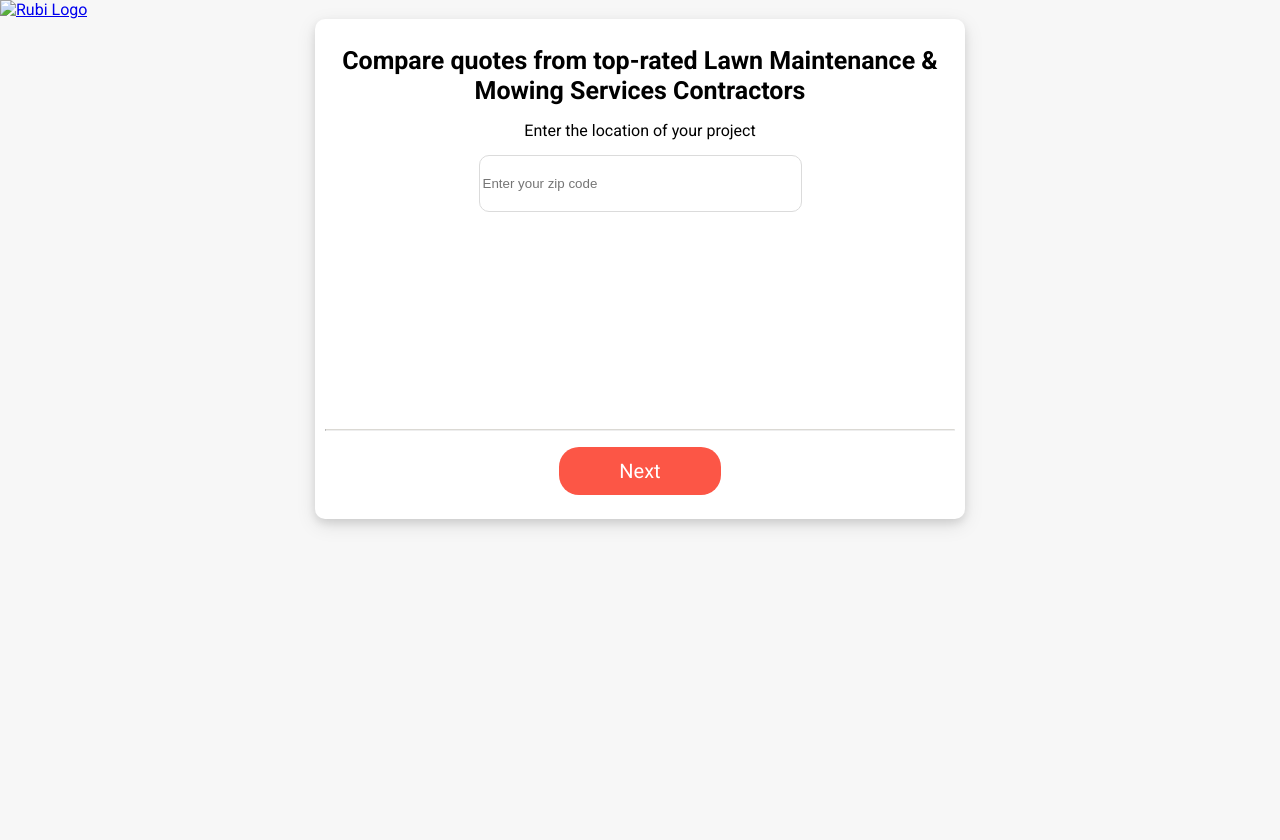
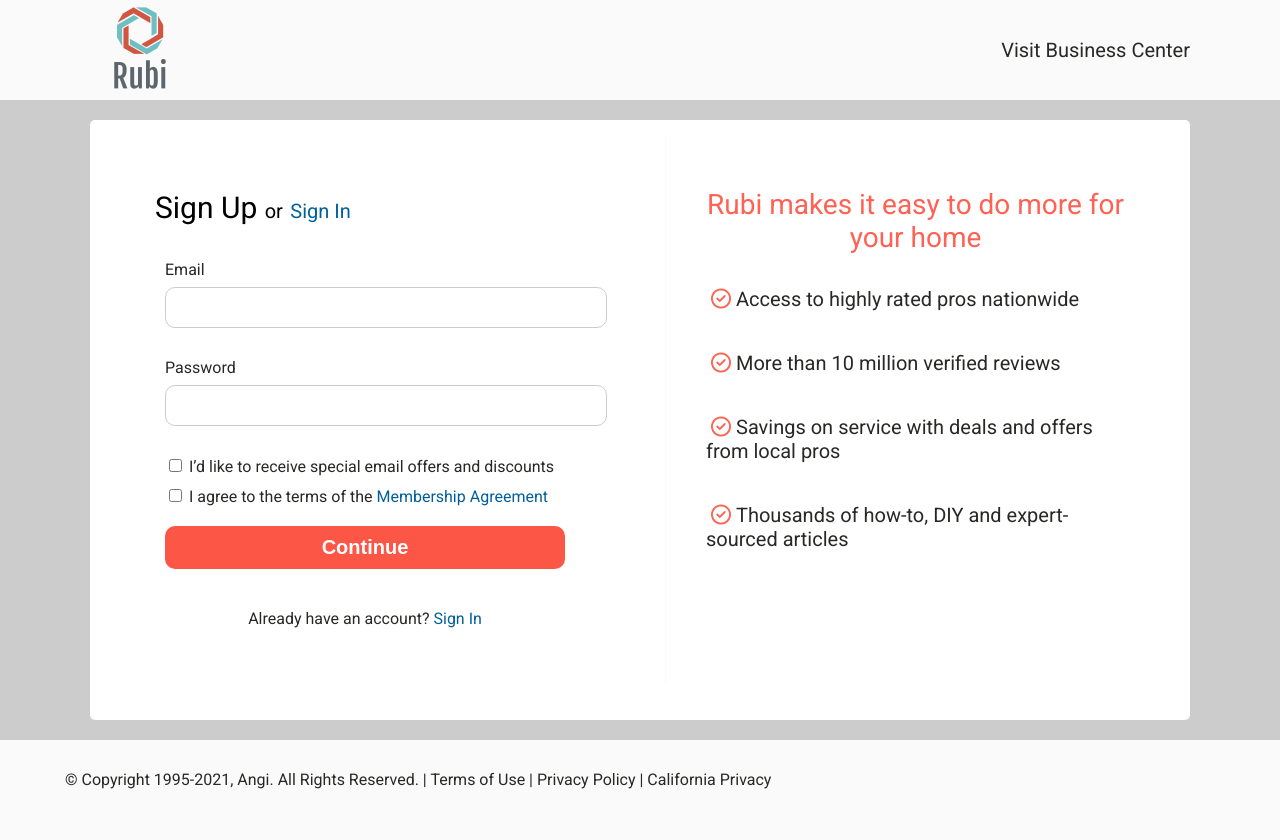
Before and after one commit to tywaynebuchanan/homestars-clone, a website: page app/signup.html in a window 1280 px wide. Before the commit the page ends 800 px from the top, so only its background shows below. Drawn offline with Linux system fonts and the light colour scheme; files that its build step writes are made by us from their sources; files whose address does not match are found by name.

Commit message:
created signup form

```diff
--- a/app/signup.html
+++ b/app/signup.html
@@ -4,44 +4,83 @@
     <meta charset="UTF-8">
     <meta http-equiv="X-UA-Compatible" content="IE=edge">
     <meta name="viewport" content="width=device-width, initial-scale=1.0">
-    <link rel="icon" type="image/png" sizes="16x16" href="img/favicon.ico/favicon-96x96.png">
-    <link rel="stylesheet" href="contact.css">
+    <link rel="icon" type="image/png" sizes="16x16" href="/img/favicon.ico/favicon-96x96.png">
+    <link rel="stylesheet" href="styles.css">
     <!--Font Awesome-->
     <link rel="stylesheet" href="./node_modules/@fortawesome/fontawesome-free/css/all.css">
     <script src="https://kit.fontawesome.com/3ca45502f4.js" crossorigin="anonymous"></script>
-    <title>Contact</title>
+    <title>Sign Up - Rubi</title>
 </head>
 <body>
-    <div>
-        <a href="index.html"><img src="img/logo.png" class="logo__first" alt="Rubi Logo"></a>
+    <div class="container">
+        <div class="row">
+            <a href="/index.html"><img src="/img/logo.png" class="logo__first" alt="Rubi Logo"></a>
+            <p><a href="#">Visit Business Center</a></p>
+        </div>
     </div>
 
-    <div class="box">
-        <div class="box-content">
-            <div class="item1">
-            <h1 class="title">Compare quotes from top-rated Lawn Maintenance & Mowing Services Contractors</h1>
-            <p>Enter the location of your project</p>
-            <input type="text" placeholder = "Enter your zip code" maxlength = "5" id="inputBox">
-            <div class="icon" id="i">
-                <i class="fas fa-exclamation-triangle" id="removeIcon"></i>
+    <section class="section">
+        <div class="wrapper">
+            <div class="row-1">
+                <div class="col-1">
+                    <div class="title">
+                        <h1>Sign Up <span>or</span> <a href="#">Sign In</a></h1>
+                    </div>
+                    <div class="form">
+                        <form id="signupForm" class="signupForm">
+                                <div class="input-1">
+                                    <label for ="email">Email</label>
+                                    <input type="email" name="email" id="email">
+                                    <p id="errEmail"></p>
+                                </div>
+                                <div class="input-2">
+                                    <label for ="password">Password</label>
+                                    <input type="password" name="password" id="password">
+                                    <p id="errPass"></p>
+                                </div>
+                                <div class="input-3">
+                                    <input type="checkbox" name="check" id="emails">
+                                <label>I’d like to receive special email offers and discounts</label>
+                                </div>
+                                <div class="input-4">
+                                    <input type="checkbox" name="check2" id="membership">
+                                    <label>I agree to the terms of the <a href ="">Membership Agreement</a></label>
+                            </div>
+
+                            <div class="formfooter">
+                                <button class="btn" disabled>Continue</button>
+                                <p>Already have an account? <a href ="#">Sign In</a></p>
+                            </div>
+
+                        </form>
+                    </div>
+                </div>
+                <div class="col-2">
+                    <div class="title-2">
+                        <h1>Rubi makes it easy to do more for your home</h1>
+                    </div>
+                    <div class="list">
+
+                            <p><i class="far fa-check-circle"></i>Access to highly rated pros nationwide</p>
+                            <p><i class="far fa-check-circle"></i>More than 10 million verified reviews</p>
+                            <p><i class="far fa-check-circle"></i>Savings on service with deals and offers from local pros</p>
+                            <p> <i class="far fa-check-circle"></i>Thousands of how-to, DIY and expert-sourced articles</p>
+
+                    </div>
+                </div>
             </div>
+        </div>
+    </section>
 
-            <div class="em">
-                <p></p>
-            </div>
-
-            </div>
-
-            <div class="item3">
-                <hr class="divider">
-                <!-- <button class="btn" id="btn">Next</button> -->
-                <a href ="#" onClick = "checkError(); return false"class="btn" id="btn">Next</a>
+    <footer>
+        <div class="footer">
+            <div class="content">
+                © Copyright 1995-2021, Angi. All Rights Reserved. | Terms of Use | Privacy Policy | California Privacy
             </div>
 
         </div>
+    </footer>
 
-
-    </div>
 
     <script src="contact.js"></script>
 </body>
--- /dev/null
+++ b/app/styles.css
@@ -0,0 +1,211 @@
+@import url('https://fonts.googleapis.com/css2?family=Roboto:ital,wght@0,100;0,300;0,400;0,500;0,700;0,900;1,100;1,300;1,400;1,500;1,700;1,900&display=swap');
+
+body{
+    box-sizing: border-box;
+    margin: 0;
+    padding: 0;
+    font-family: 'Roboto', sans-serif;
+    -webkit-font-smoothing: antialiased;
+    -moz-osx-font-smoothing: grayscale;
+    scroll-behavior: smooth;
+    background-color:#CCCCCC;
+
+
+
+
+}
+
+.logo__first {
+    width: 100px;
+    height: 100px;
+    margin-left: 0;
+    padding: 0;
+}
+
+.container{
+
+
+    background-color: #FAFAFA;
+}
+
+.row{
+    max-width: 1100px;
+    display: flex;
+    width: 100%;
+    height: 100px;
+    margin: 0 auto;
+    justify-content: space-between;
+    align-items: center;
+
+}
+
+.row a{
+    color: rgb(40, 40, 39);
+    font-size: 20px;
+    text-decoration: none;
+}
+
+.wrapper{
+    max-width: 1100px;
+    height: 600px;
+    margin: 0 auto;
+    background-color: white;
+    margin-top: 20px;
+    border-radius: 5px;
+
+}
+
+.row-1{
+    display: grid;
+    grid-template-columns: 500px 500px;
+    justify-content: space-around;
+}
+
+.col-1{
+   margin: 15px 10px;
+   padding: 30px;
+
+}
+
+.title h1{
+    font-size: 30px;
+    font-weight: 400;
+}
+
+.title span{
+    font-size: 20px;
+    font-weight: 400;
+}
+
+.title a{
+    font-size: 20px;
+    text-decoration: none;
+    color:rgb(0, 96, 153);
+    font-weight: 400;
+}
+
+.signupForm{
+    padding: 10px;
+    /* display: inline-block; */
+}
+
+.signupForm input[type=email], input[type=password]{
+    display: block;
+    width: 100%;
+    padding: 12px 20px;
+    margin: 8px 0;
+    border-radius: 10px;
+    outline: none;
+    border: 1px solid #CCCCCC;
+}
+
+.signupForm input[type=checkbox]{
+    background-color:grey;
+}
+
+.input-1{
+    margin-bottom: 30px;
+}
+
+.input-1 label{
+    color: rgb(40, 40, 39)
+}
+
+.input-2{
+    margin-bottom: 20px;
+}
+
+.input-2 label{
+    color: rgb(40, 40, 39)
+}
+.input-3{
+    padding: 10px 0px;
+}
+
+.input-3 label{
+    color: rgb(40, 40, 39)
+}
+.input-4 label{
+    color: rgb(40, 40, 39)
+}
+
+
+
+
+.input-4 label a{
+    text-decoration: none;
+    color:rgb(0, 96, 153);
+}
+
+.formfooter{
+    text-align: center;
+    color: rgb(40, 40, 39)
+}
+
+.formfooter a{
+    text-decoration: none;
+    color:rgb(0, 96, 153);
+}
+
+.btn{
+   margin-top: 20px;
+   margin-bottom: 40px;
+    display: block;
+    width: 100%;
+    padding: 10px 20px;
+    cursor: pointer;
+    background-color: #FC5647;
+    color: white;
+    font-size: 20px;
+    font-weight: 600;
+    border: none;
+    border-radius: 10px;
+    min-width: 100%;
+
+}
+
+.btn:focus{
+    outline: none;
+}
+
+.col-2{
+    border-left: 1px solid #FAFAFA;
+    margin: 15px 0;
+    padding: 30px;
+}
+
+.title-2 h1{
+    color: #FF6153;
+    font-size: 28px;
+    font-weight: 400;
+    text-align: center;
+}
+.list p{
+    list-style-type: none;
+    padding: 10px;
+    font-size: 20px;
+    margin-left: 0;
+    margin-right: 0;
+    color: rgb(40, 40, 39)
+}
+
+.fa-check-circle{
+    padding: 0px 5px;
+    color:#FF6153;
+}
+
+.footer{
+    margin-top: 20px;
+    height: 100px;
+    background-color:#FAFAFA;
+    width: 100%;
+    color: rgb(40, 40, 39)
+}
+
+.content{
+    display: flex;
+    width: 1150px;
+    margin: 0 auto;
+    padding: 30px;
+    align-items: center;
+}
```
Also changed, not shown: img/bg-image.jpeg (added).
